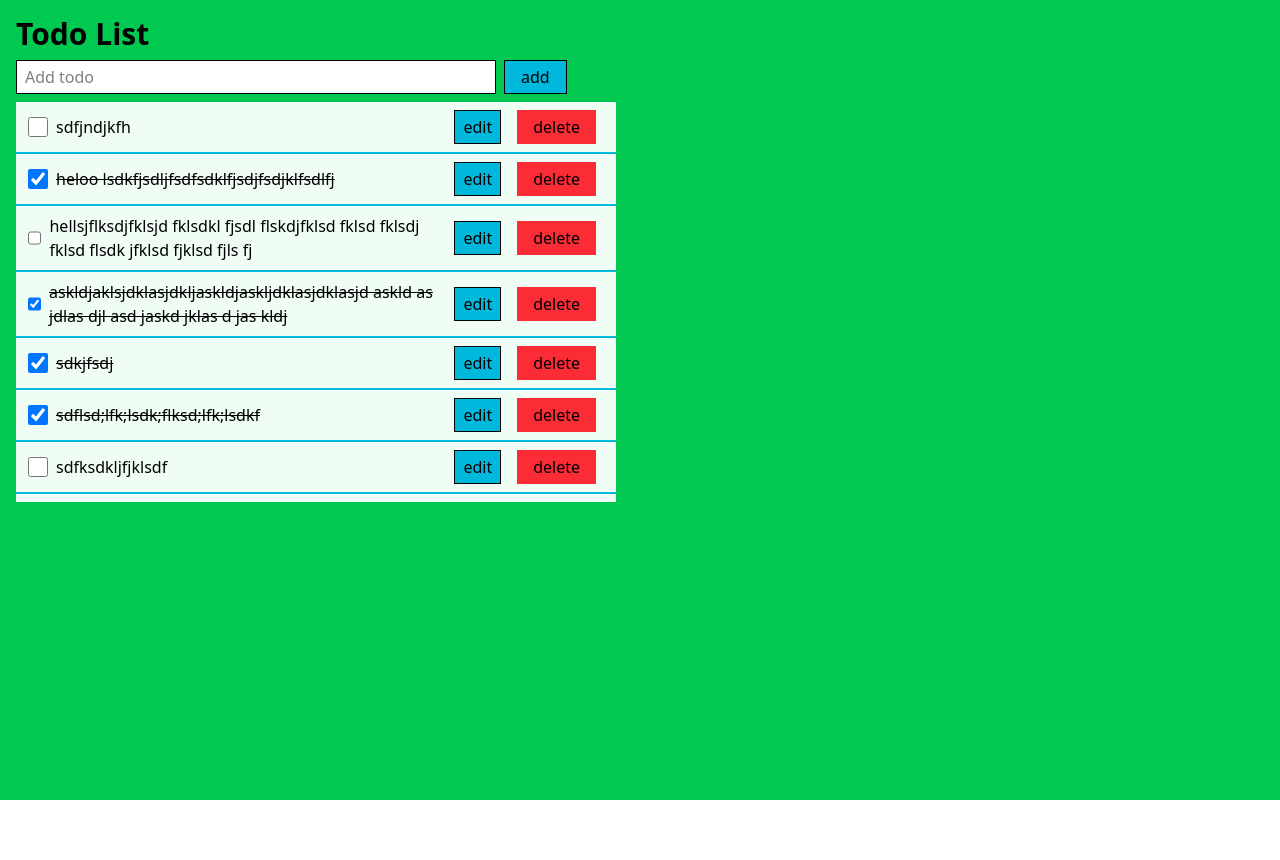
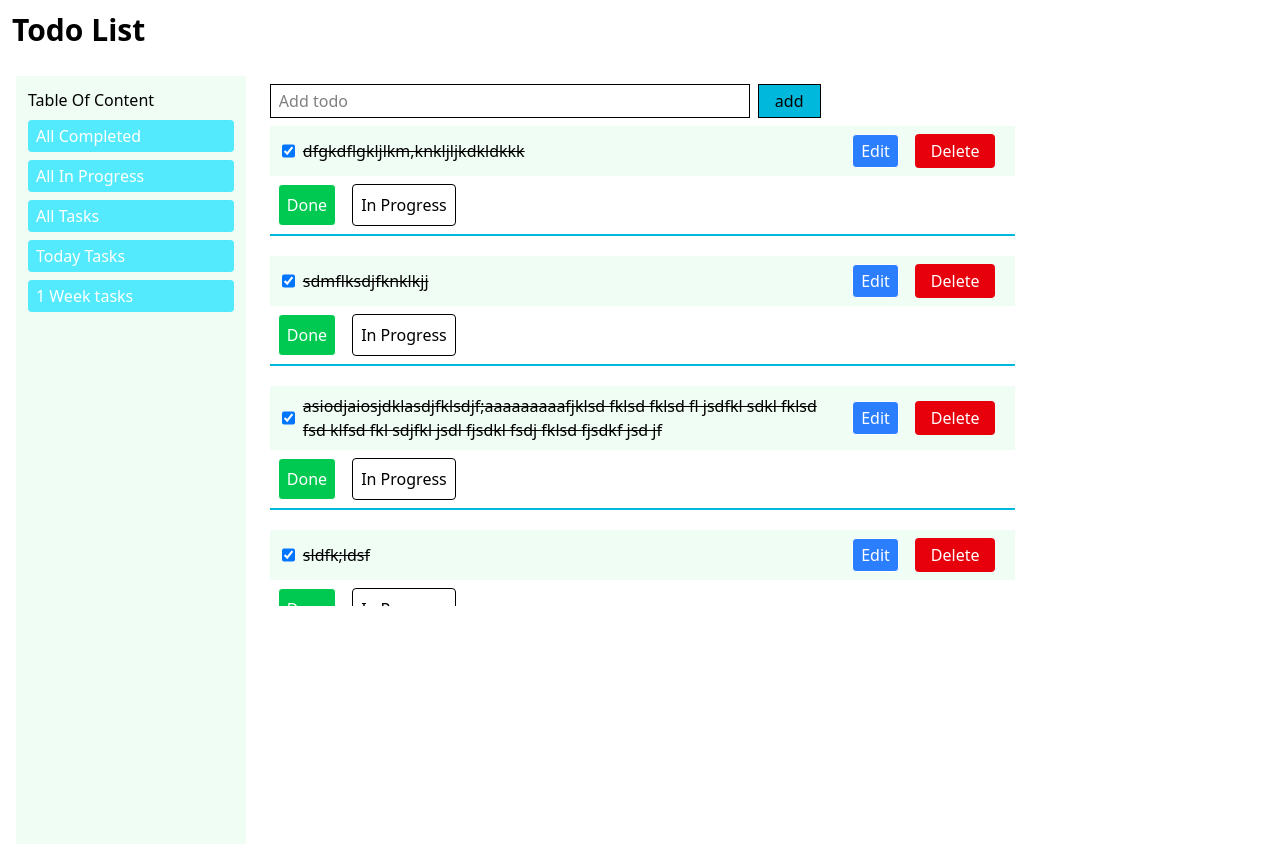
Before and after one commit to mohsin-ux/todo-app-vue, a Vue app: page / in a window 1280 px wide. Before the commit the page ends 800 px from the top, so only its background shows below. Built offline with nearby package versions, Linux system fonts and the light colour scheme; data requests are answered from the project's data file.

Commit message:
add some functionality

```diff
--- a/db.json
+++ b/db.json
@@ -1,113 +1,68 @@
 {
   "todos": [
     {
-      "id": "d2d9",
-      "title": "sdfjndjkfh",
+      "id": "d013",
+      "title": "dfgkdflgkljlkm,knkljljkdkldkkk",
+      "completed": true
+    },
+    {
+      "id": "b2c3",
+      "title": "sdmflksdjfknklkjj",
+      "completed": true
+    },
+    {
+      "id": "695d",
+      "title": "asiodjaiosjdklasdjfklsdjf;aaaaaaaaafjklsd fklsd fklsd fl jsdfkl sdkl fklsd fsd klfsd fkl sdjfkl jsdl fjsdkl fsdj fklsd fjsdkf jsd jf",
+      "completed": true
+    },
+    {
+      "id": "a87a",
+      "title": "sldfk;ldsf",
+      "completed": true
+    },
+    {
+      "id": "bcfa",
+      "title": "klfjjg",
+      "completed": true
+    },
+    {
+      "id": "e5e0",
+      "title": "fsdgkljljfdg",
       "completed": false
     },
     {
-      "id": "08ed",
-      "title": "heloo lsdkfjsdljfsdfsdklfjsdjfsdjklfsdlfj",
-      "completed": true
-    },
-    {
-      "id": "e7f8",
-      "title": "hellsjflksdjfklsjd fklsdkl fjsdl flskdjfklsd fklsd fklsdj fklsd flsdk jfklsd fjklsd fjls fj",
+      "id": "94d4",
+      "title": "dflgjdjg",
       "completed": false
     },
     {
-      "id": "fd53",
-      "title": "askldjaklsjdklasjdkljaskldjaskljdklasjdklasjd askld as jdlas djl asd jaskd jklas d jas kldj",
-      "completed": true
-    },
-    {
-      "id": "89bd",
-      "title": "sdkjfsdj",
-      "completed": true
-    },
-    {
-      "id": "6b62",
-      "title": "sdflsd;lfk;lsdk;flksd;lfk;lsdkf",
-      "completed": true
-    },
-    {
-      "id": "937d",
-      "title": "sdfksdkljfjklsdf",
+      "id": "5453",
+      "title": "kdfgjljdfl;gj",
       "completed": false
     },
     {
-      "id": "7cbb",
-      "title": "dskfjsdkljf sdkfjsdklf jsdkl fjklsd fjklsd jfklsdjfklsd jfklsd fjklsd jfklsdjflsdjklsd jfsd;kljf;sdf",
+      "id": "0b79",
+      "title": "skdfgljgkljg",
       "completed": false
     },
     {
-      "id": "45a2",
-      "title": "dklfjklsdjfgklsd fklsd fklsd jfklsd jfklsd jfjsdkl fjsdkl fklsd jfkl",
+      "id": "5f41",
+      "title": "dfligjlifjg;ldf",
       "completed": false
     },
     {
-      "id": "56cf",
-      "title": "sdfknsdkl fjklsdj fklsd flksd fkl sdfjksd fjklsdjflsdkjflsdkfj sdkljfklsd jfklsdjfkls jdklfj;sdlja",
+      "id": "848c",
+      "title": "sldfjklsdjfkdjf",
       "completed": false
     },
     {
-      "id": "df89",
-      "title": "sdklfnsdkl fjsdkl jfklsd jflsdkjfklsd j;flksd jklf jsdkl fjskld fjlksd jfklsd fjklsd jfklsd jfklj klsdf",
+      "id": "ecae",
+      "title": "sdofkdkf;sd",
       "completed": false
     },
     {
-      "id": "55bf",
-      "title": "dfijsdf",
-      "completed": false
-    },
-    {
-      "id": "29c9",
-      "title": "sdkfsdio fiosdj fiosd jfi jsdif jsdi fjiosdjiof sdioj fios fiosd jio sdjfisdio fjsdio fjsdio fsiod jfoid jfiod jfiosd jfs djfd f jsdf sdio fjsd fjsd fjsd jif",
-      "completed": false
-    },
-    {
-      "id": "f910",
-      "title": "dsfosdofipodif[sedf\\",
-      "completed": false
-    },
-    {
-      "id": "db0f",
-      "title": "sdofosdfodflkksdfjkiofjiosdfjiodf dojfsd fji sdfioj d fjdosi fdio f",
-      "completed": false
-    },
-    {
-      "id": "4017",
-      "title": "hidden diosjfiosdfjsdiojffjsdio fsdijfsdiofjsdiofjsdf",
-      "completed": true
-    },
-    {
-      "id": "9203",
-      "title": "lkjakjfljfkljsfklsdfj",
-      "completed": false
-    },
-    {
-      "id": "a8aa",
-      "title": "ojkkokoklk\\",
-      "completed": false
-    },
-    {
-      "id": "3c45",
-      "title": "Toddon field sdlfjkdjfkldjfkl dklf jkld fjklj dfk jsdkfkldjfdj fldf",
-      "completed": false
-    },
-    {
-      "id": "6333",
-      "title": "hello",
-      "completed": false
-    },
-    {
-      "id": "56dd",
-      "title": "helllooo sdlf sd flsdjfklsd fjklsd jfklsd fjklsd fjl;kas djf;lksd j;fklsd jlf jsd;l fjasd;kl jf;klasd jf;klsd jf;klsd jf;klsd jfklasd j;fkl jasd;lfjsdklfj;klsdjf;klasd fj;ldkfj;lsd fj",
-      "completed": false
-    },
-    {
-      "id": "cc41",
-      "title": "helksdjf kldsfljf sdjflk sdl fjsdkl fkldfj",
+      "id": "5fa2",
+      "title": "hello mohsin",
       "completed": false
     }
   ]
--- a/src/App.vue
+++ b/src/App.vue
@@ -7,6 +7,14 @@ const store = useTodoStore();
 const todoTitle = ref("");
 const editingIndex = ref(null);
 const editText = ref("");
+
+const arr = [
+  "All Completed",
+  "All In Progress",
+  "All Tasks",
+  "Today Tasks",
+  "1 Week tasks",
+];
 
 onMounted(async () => {
   store.fetchTodos();
@@ -36,14 +44,30 @@ function saveEdit(index) {
   editText.value = "";
 }
 
-async function updateCompleted(id, completed) {
+function updateCompleted(id, completed) {
   store.updateTodo(id, { completed });
 }
+
+function onClick(e) {
+  console.log("clicked", e.target.value);
+}
+
 </script>
 
 <template>
-  <div class="p-4 h-screen bg-green-500">
-    <p class="text-3xl font-bold">Todo List</p>
+  <p class="text-3xl font-bold p-3">Todo List</p>
+  <div class="p-4 h-screen flex">
+    <div class="w-[20%] bg-green-50 p-3 mr-6">
+      Table Of Content
+      <div v-for="i,index in 5">
+        <div
+          class="bg-cyan-300 my-2 px-2 py-1 text-white rounded cursor-pointer hover:bg-emerald-400"
+          @click="onClick"
+        >
+          {{ arr[index] }}
+        </div>
+      </div>
+    </div>
 
     <div>
       <input
@@ -53,16 +77,15 @@ async function updateCompleted(id, completed) {
         v-model="todoTitle"
         class="px-2 w-120 py-1 border bg-white"
       />
-      <button @click="addTodo" class="border bg-cyan-500 px-4 py-1 m-2">
+      <button
+        @click="addTodo"
+        class="border bg-cyan-500 px-4 py-1 m-2 hover:bg-cyan-300"
+      >
         add
       </button>
 
-      <div class=" w-150 h-100 overflow-y-scroll bg-amber-600">
-        <div
-          class=""
-          v-for="(todo, index) in store.todos"
-          :key="index"
-        >
+      <div class="w-[75%] max-h-120 overflow-y-scroll">
+        <div class="" v-for="(todo, index) in store.todos" :key="index">
           <ShowTodo
             :editingIndex="editingIndex"
             :index="index"
@@ -75,7 +98,7 @@ async function updateCompleted(id, completed) {
             @update-completed="updateCompleted"
             v-model="editText"
           />
-          <p class="border border-cyan-500"></p>
+          <p class="border border-cyan-500 mb-5 "></p>
         </div>
       </div>
     </div>
--- a/src/components/ShowTodo.vue
+++ b/src/components/ShowTodo.vue
@@ -31,13 +31,13 @@ const completedValue = computed({
   >
     <div class="flex">
       <input
-        class="text-cyan-500 w-5 border-cyan-500"
+        class="text-cyan-500 border-cyan-500"
         type="checkbox"
         v-model="completedValue"
       />
       <div
         @click="$emit('onEdit', index, inputRefs)"
-        class=" m-2"
+        class="m-2"
         :class="{ 'line-through': todo.completed }"
       >
         {{ todo.title }}
@@ -45,16 +45,16 @@ const completedValue = computed({
     </div>
     <div class="flex">
       <button
-        class="border bg-cyan-500 m-2 px-2 py-1"
+        class="border bg-blue-500 text-white rounded m-2 px-2 py-1 cursor-pointer"
         @click="$emit('onEdit', index, inputRefs)"
       >
-        edit
+        Edit
       </button>
       <button
         @click="$emit('onDelete', index)"
-        class="bg-red-500 px-4 py-1 m-2"
+        class="bg-red-600 text-white rounded px-4 py-1 m-2 cursor-pointer"
       >
-        delete
+        Delete
       </button>
     </div>
   </div>
@@ -79,4 +79,6 @@ const completedValue = computed({
       edit
     </button>
   </div>
+  <div class="m-2 p-2 inline-block border rounded " :class="{ 'bg-green-500 text-white': todo.completed === true }" >Done</div>
+  <div class="m-2 p-2 inline-block border rounded" :class="{ 'bg-yellow-400 text-white border-yellow-400': todo.completed === false }" >In Progress</div>
 </template>
```
Lines whose indentation alone changed are shown as unchanged.
